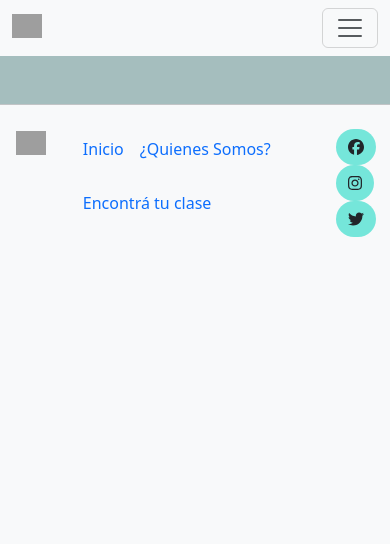
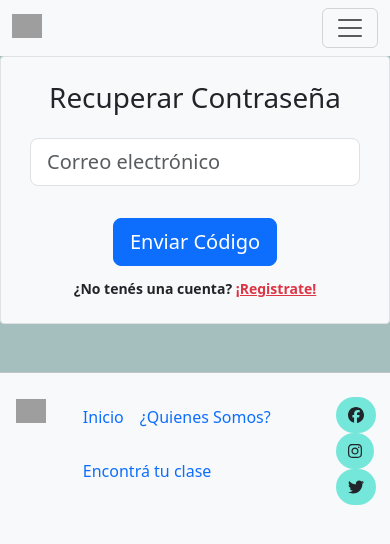
Before and after one commit to IARDGT/tpo-final-api-web, a React (Create React App) app: page /recuperar in a window 390 px wide. Shown: the top 544 px of the page. Built offline with nearby package versions, Linux system fonts and the light colour scheme; grey boxes are pictures that could not be loaded.

Commit message:
agrego recuperar contrasenia

```diff
--- a/src/App.js
+++ b/src/App.js
@@ -9,6 +9,7 @@ import { Home } from "./Pages/Home";
 import { Catalogo } from "./Pages/Catalogo";
 import { Login } from "./Pages/Login";
 import { Register } from "./Pages/Register";
+import { Recuperar } from "./Pages/Recuperar";
 import { CrearClase } from './Pages/CrearClase';
 import { VerClase } from './Pages/VerClase';
 import { ContratarClase } from './Pages/ContratarClase';
@@ -36,6 +37,7 @@ export const App = () => {
                 <Route path="/catalogo" element={<Catalogo />} />
                 <Route path="/login" element={<Login />} />
                 <Route path="/register" element={<Register />} />
+                <Route path="/recuperar" element={<Recuperar />} />
                 <Route path="/crear-clase" element={<CrearClase />} />
                 <Route path="/ver-clase/:id" element={<VerClase />} />
                 <Route path="/ver-clase/contratar/:id" element={<ContratarClase />} />
--- a/src/Pages/Login.js
+++ b/src/Pages/Login.js
@@ -78,7 +78,7 @@ export const Login = () => {
           </div>
 
           <div className="d-flex justify-content-end">
-            <a href="#!" className="text-body">¿Olvidaste tu contraseña?</a>
+            <a href="/recuperar" className="text-body">¿Olvidaste tu contraseña?</a>
           </div>
 
           <div className="js mt-4 pt-2">
--- a/src/Pages/MiPerfil.js
+++ b/src/Pages/MiPerfil.js
@@ -38,6 +38,11 @@ export const MiPerfil = () => {
       console.error(err)
     );
   }, [id]);
+
+  const isEditEnabled = () => {
+    return (auth && userId == id)
+  }
+
 
 
   const navigateToEdit = () => {
@@ -82,6 +87,8 @@ export const MiPerfil = () => {
             <p>{profesor.bio}</p>
           </div>
         </div>
+        {
+          isEditEnabled() &&
           <div className="col-lg-12 text-center mb-4 mb-sm-5">
             <button
               type="button"
@@ -90,6 +97,8 @@ export const MiPerfil = () => {
               Editar Perfil
             </button>
           </div>
+        }
+
 
       </div>
     </div>
--- /dev/null
+++ b/src/Pages/Recuperar.js
@@ -0,0 +1,60 @@
+import React from "react";
+import { useNavigate } from "react-router-dom";
+import { useAuth } from "../components/AuthContext";
+import './style/Recuperar.css';
+import { recuperar } from "../controller/user.controller";
+
+
+export const Recuperar = () => {
+
+  const [email,setEmail] = React.useState('');
+  const navigate = useNavigate();
+
+  const handleEmail = (event) => {
+      setEmail(event.target.value);
+  }
+
+  const handleRecuperar = async (e) => {
+    e.preventDefault();
+    let response = await recuperar(email);
+    if (response.ok) {
+      navigate("/login");
+    } else {
+      alert("El usuario no es válido");
+    }
+
+  }
+
+  return (
+    <div className="d-flex justify-content-center border rounded bg-body-tertiary recuperar-container" >
+      <form>
+        <h1 className="text-4xl xl:text-6xl text-center font-[600] text-ct-yellow-600 my-4">
+          Recuperar Contraseña
+        </h1>
+        <div className="form-outline">
+          <input type="text"
+            id="formEmail"
+            className="form-control form-control-lg"
+            placeholder="Correo electrónico"
+            value={email}
+            onChange={(e) => handleEmail(e)}
+          />
+        </div>
+
+        <div className="mt-4 pt-2 text-center">
+          <button type="submit"
+            className="btn btn-primary btn-lg"
+            onClick={(e) => handleRecuperar(e)}>
+              Enviar Código
+          </button>
+
+          <p className="small fw-bold mt-2 pt-1 mb-4">¿No tenés una cuenta? <a href="/register"
+            className="link-danger">¡Registrate!</a></p>
+        </div>
+
+      </form>
+    </div>
+  );
+};
+
+export default Recuperar;
--- a/src/Pages/VerClase.js
+++ b/src/Pages/VerClase.js
@@ -1,6 +1,6 @@
 
 import { useEffect, useState } from 'react';
-import { useParams } from 'react-router-dom';
+import { useParams, Link } from 'react-router-dom';
 import { useAuth } from '../components/AuthContext';
 
 
@@ -71,7 +71,7 @@ export const VerClase = () => {
             <h5>Calificacion: <span>{clase.calificacion}</span></h5>
             <h5>Precio: ${clase.price}</h5>
             <h5>Duracion: {clase.duracion}</h5>
-            <h5>Profesor: <span>{clase.profesorName}</span></h5>
+            <h5>Profesor: <Link className="link-info" to={"/mi-perfil/" + clase.profesorId}> <span>{clase.profesorName}</span> </Link> </h5>
             <p><strong>Experiencia: </strong>{clase.profesorExp} años</p>
             <p><strong>Titulos: </strong>{clase.profesorTitulo}</p>
             <p><strong>Infromacion del profesor: </strong>{clase.profesorBio}</p>
--- /dev/null
+++ b/src/Pages/style/Recuperar.css
@@ -0,0 +1,13 @@
+.recuperar-container {
+  max-width: 40%;
+  margin: auto;
+  margin-top: 50px;
+}
+
+@media screen and (max-width: 1080px) {
+  .recuperar-container {
+    max-width: 100%;
+    margin: 0px;
+    text-align: center;
+  }
+}
--- a/src/controller/user.controller.js
+++ b/src/controller/user.controller.js
@@ -68,6 +68,32 @@ export const register = async function (register) {
     };
 }
 
+export const recuperar = async function (emailToRecover) {
+    let url = urlWebServices.recuperar;
+    const jsonData = {
+        email: emailToRecover,
+    };
+
+    try {
+        let response = await fetch(url, {
+            method: 'POST',
+            mode: "cors",
+            headers: {
+                // 'x-access-token': WebToken.webToken,
+                'Origin': 'http://localhost:3000',
+                'Content-Type': 'application/json'
+            },
+            body: JSON.stringify(jsonData), // Convert JSON data to a string
+        });
+
+        return response;
+    }
+    catch (error) {
+        console.log("error", error);
+    };
+}
+
+
 export const getUserDetails = async function (userId) {
     let url = urlWebServices.getUserById+"/"+userId;
     const jsonData = {
@@ -119,7 +145,7 @@ export const updateProfile = async function (req) {
             method: 'PUT',
             mode: "cors",
             headers: {
-                // 'x-access-token': WebToken.webToken,
+                //'x-access-token': WebToken.webToken,
                 'Origin': 'http://localhost:3000',
                 'Content-Type': 'application/json'
             },
--- a/src/controller/webServices.js
+++ b/src/controller/webServices.js
@@ -4,6 +4,7 @@ const urlApi = "http://localhost:4000/";
 const urlWebServices = {
     login:urlApi +"api/users/login",
     register:urlApi +"api/users/registration",
+    recuperar:urlApi +"api/users/reset-password",
     getUserById:urlApi +"api/users/userById",
     uploadProfileImage:urlApi +"api/users/image-upload",
     updateProfile:urlApi +"api/users/update",
```
Lines whose indentation alone changed are shown as unchanged.
